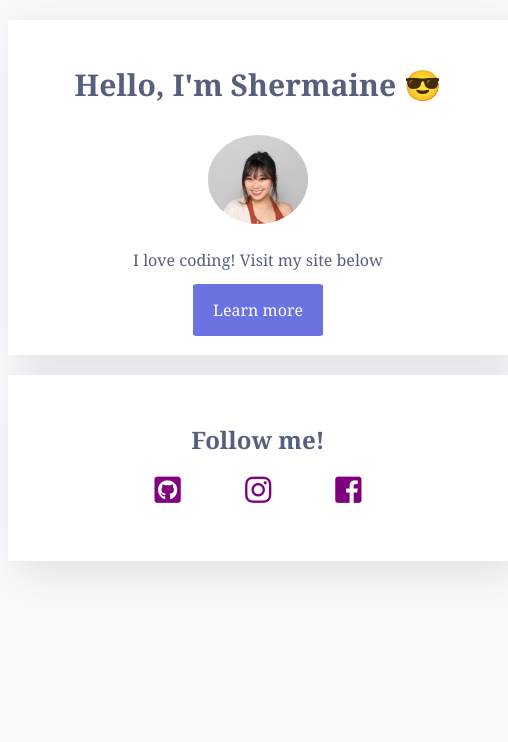
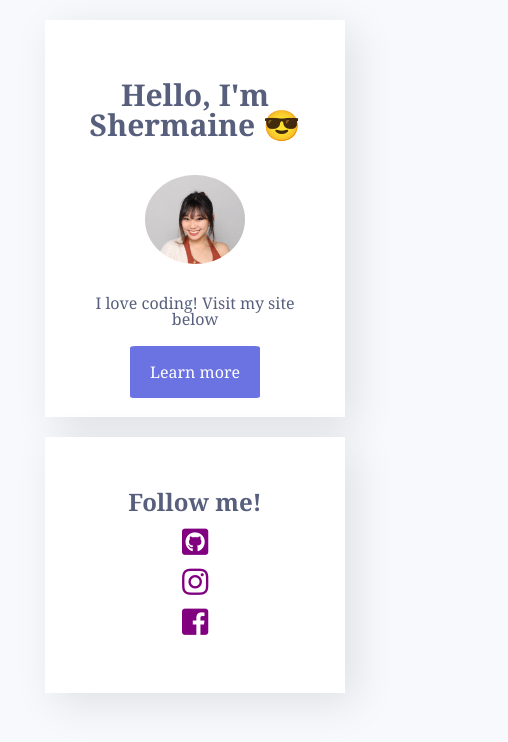
Before and after one commit to Shermainesng/My-Profile, a plain HTML site: page index.html in a window 390 px wide. Shown: the whole page, 508 px wide, since content can reach past the window. Drawn offline with Linux system fonts and the light colour scheme.

Commit message:
my profile page

```diff
--- a/index.html
+++ b/index.html
@@ -11,7 +11,7 @@
 <body>
   <div class='container'>
     <div class='card-white' id='introduction'>
-      <h1>Hello, I'm Shermaine 😎</h1><br>
+      <h1>Hello, I'm Shermaine 😎</h1>
       <img src="images/pfp2.jpg" class = 'img-circle' width='100px' alt='sherms'/>
       <p>
         I love coding! Visit my site below
--- a/style.css
+++ b/style.css
@@ -6,7 +6,7 @@ body {
 }
 h1 {
   font-size: 30px;
-  line-height: 10px;
+  line-height: 1em;
 }
 .img-circle {
   border-radius: 50%;
@@ -16,6 +16,7 @@ h1 {
 #introduction > p {
   margin-bottom: 40px;
   font-size: medium;
+  line-height: 1em;
 }
 .btn-blue {
   background-color: #6B72E1;
@@ -56,3 +57,25 @@ li > a:hover {
   padding: 40px;
   box-shadow: 10px 10px 40px rgb(0 0 0 / 10%);
 }
+
+@media (max-width: 960px) {
+  /* For a screen < 960px, this CSS will be read */
+  .container {
+    width: 700px;
+  }
+}
+@media (max-width: 720px) {
+  /* For a screen < 720px, this CSS will be read */
+  .container {
+    width: 500px;
+  }
+}
+@media (max-width: 540px) {
+  /* For a screen < 540px, this CSS will be read */
+  .container {
+    width: 300px;
+  }
+  .list-inline > li {
+    display: block;
+  }
+}
```
